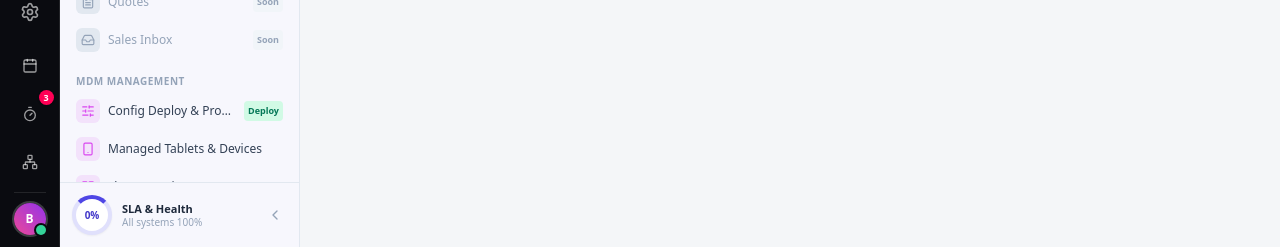
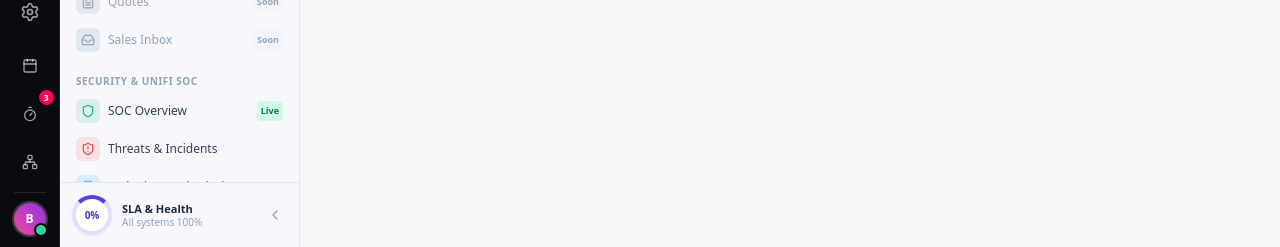
Before and after one commit to brando1972/openmsp, a React (Vite) app in the folder apps/console/: page / in a window 1280 px wide. Shown: the part 553-800 px from the top of the page. Built offline with nearby package versions, Linux system fonts and the light colour scheme; no server answers.

Commit message:
refactor(soc-ui): streamline SOC dashboard into 5 clean, intuitive views with master-detail endpoint controls and collapsible drawers

```diff
--- a/apps/console/src/components/layout/RoadmapNav.tsx
+++ b/apps/console/src/components/layout/RoadmapNav.tsx
@@ -7,6 +7,7 @@ import {
   Store, Package, ScrollText, BadgeCheck, Receipt, FileText, Inbox,
   FileCode, BookOpen, Smartphone, AppWindow, SlidersHorizontal, FolderOpen,
   Settings, BarChart3, Bot, ChevronDown, ChevronRight, Server, Laptop, Wifi, Printer,
+  Shield, ShieldAlert, Cpu, Lock, Zap,
   type LucideIcon
 } from 'lucide-react';
 
@@ -81,6 +82,16 @@ const GROUPS: Group[] = [
     ]
   },
   {
+    title: 'Security & UniFi SOC',
+    items: [
+      { key: 'soc-overview', label: 'SOC Overview', Icon: Shield, tint: '#10b981', built: true, tab: 'security-soc', sub: 'soc-overview', badge: 'Live' },
+      { key: 'soc-incidents', label: 'Threats & Incidents', Icon: ShieldAlert, tint: '#ef4444', built: true, tab: 'security-soc', sub: 'soc-incidents' },
+      { key: 'soc-endpoints', label: 'Endpoints & Shark Fin', Icon: Cpu, tint: '#0ea5e9', built: true, tab: 'security-soc', sub: 'soc-endpoints' },
+      { key: 'soc-unifi', label: 'Network & UniFi', Icon: Wifi, tint: '#6366f1', built: true, tab: 'security-soc', sub: 'soc-unifi', badge: 'Gambinos' },
+      { key: 'soc-approvals', label: 'Playbooks & Approvals', Icon: Zap, tint: '#f59e0b', built: true, tab: 'security-soc', sub: 'soc-approvals' }
+    ]
+  },
+  {
     title: 'MDM Management',
     items: [
       { key: 'mdm-configurations', label: 'Config Deploy & Profiles', Icon: SlidersHorizontal, tint: '#d946ef', built: true, tab: 'mdm', sub: 'mdm-configurations', badge: 'Deploy' },
@@ -146,6 +157,7 @@ export const RoadmapNav: React.FC = () => {
   const toggle = (k: string) => setExpanded((p) => ({ ...p, [k]: !p[k] }));
 
   const isActive = (it: Item): boolean => {
+    if (it.tab === 'security-soc') return activeTab === 'security-soc' && activeSubRailView === it.sub;
     if (it.tab === 'mdm') return activeTab === 'mdm' && activeSubRailView === it.sub;
     if (it.sub && it.tab === 'rmm' && it.key !== 'assets' && it.key !== 'alerts') return activeTab === 'rmm' && activeSubRailView === it.sub;
     if (it.tab && !it.children) return activeTab === it.tab;
```
